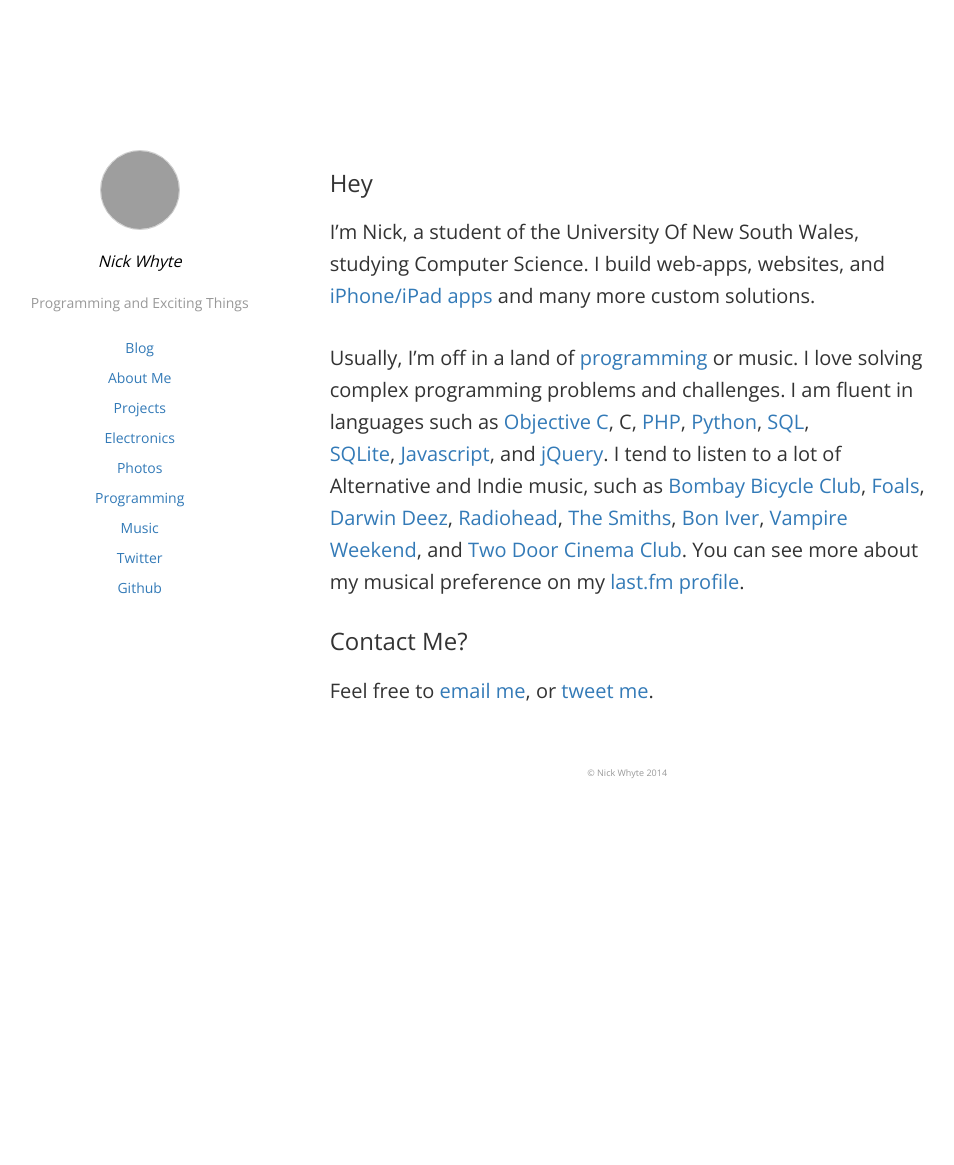
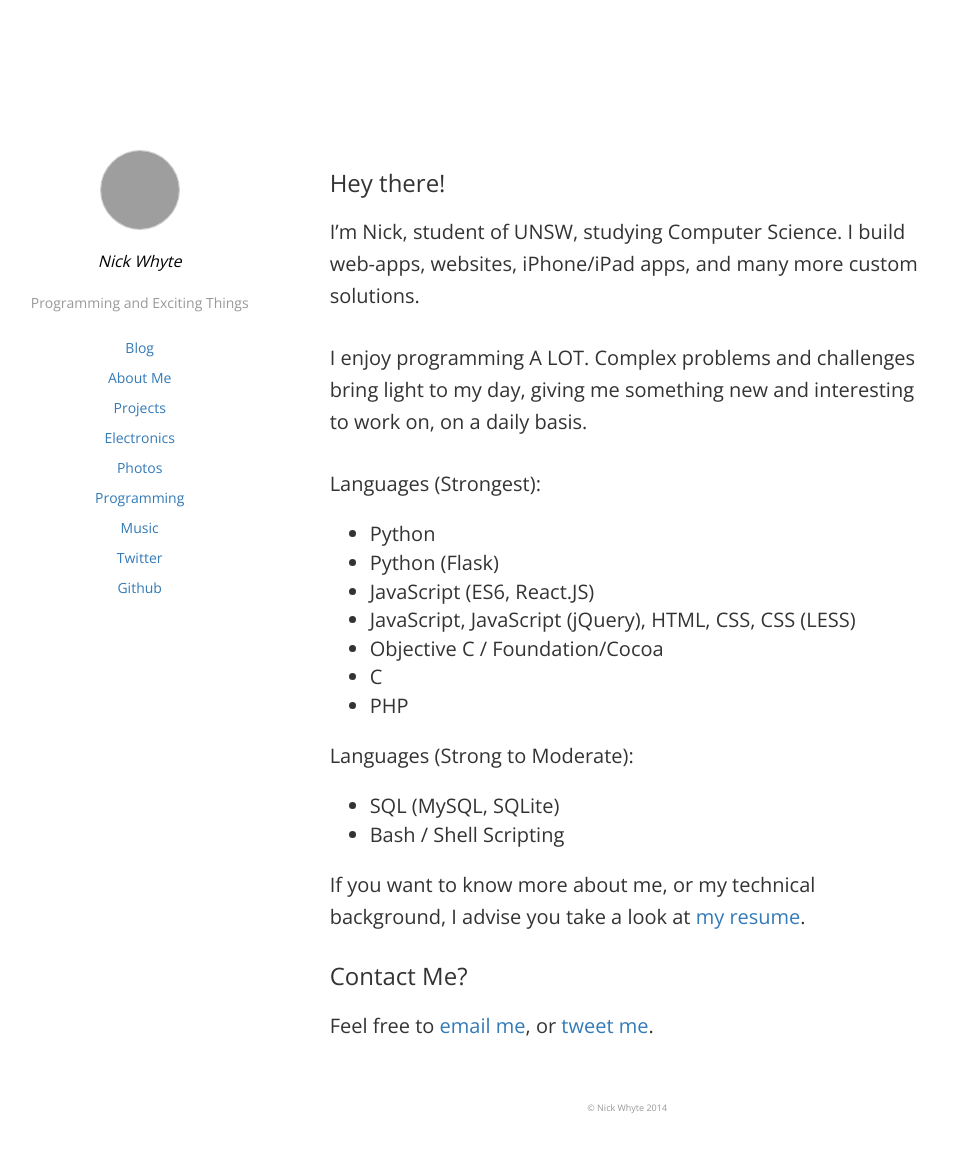
Before and after one commit to nickw444/nickw444.github.io, a Jekyll site: the page built from _pages/about.md, in a window 1280 px wide. Shown: the whole page, without its empty margins (127-1081 px from the left). Built offline with Jekyll 4.4.1, drawn with Linux system fonts in a browser that asks for light colours; before the commit the page ends 900 px from its top, so only the background shows below that; grey boxes are pictures that could not be loaded.

Commit message:
Update about page and projects page

```diff
--- a/_pages/about.md
+++ b/_pages/about.md
@@ -7,12 +7,26 @@
 menu: default
 ---
 
-### Hey
+### Hey there!
 
-I’m Nick, a student of the University Of New South Wales, studying Computer Science. I build web-apps, websites, and [iPhone/iPad apps](http://listy.nickwhyte.com/)&nbsp;and many more custom solutions.
+I'm Nick, student of UNSW, studying Computer Science. I build web-apps, websites, iPhone/iPad apps, and many more custom solutions.
 
-Usually, I’m off in a land of [programming](https://github.com/nickw444) or music. I love solving complex programming problems and challenges. I am fluent in languages such as [Objective C](http://en.wikipedia.org/wiki/Objective-C), C,&nbsp;[PHP](http://php.net), [Python](http://www.python.org/), [SQL](http://www.mysql.com/), [SQLite](http://www.sqlite.org/),&nbsp;[Javascript](http://en.wikipedia.org/wiki/JavaScript), and [jQuery](http://jquery.com/). I tend to listen to a lot of Alternative and Indie music, such as[ Bombay Bicycle Club](http://www.last.fm/music/Bombay+Bicycle+Club), [Foals](http://www.last.fm/music/Foals), [Darwin Deez](http://www.last.fm/music/Darwin+Deez), [Radiohead](http://www.last.fm/music/Radiohead), [The Smiths](http://www.last.fm/music/The+Smiths), [Bon Iver](http://www.last.fm/music/Bon+Iver), [Vampire Weekend](http://www.last.fm/music/Vampire+Weekend), and [Two Door Cinema Club](http://www.last.fm/music/Two+Door+Cinema+Club). You can see more about my musical preference on my [last.fm profile](http://www.last.fm/user/nickw444).
+I enjoy programming A LOT. Complex problems and challenges bring light to my day, giving me something new and interesting to work on, on a daily basis.
+
+Languages (Strongest):
+ - Python
+ - Python (Flask)
+ - JavaScript (ES6, React.JS)
+ - JavaScript, JavaScript (jQuery), HTML, CSS, CSS (LESS)
+ - Objective C / Foundation/Cocoa
+ - C
+ - PHP
+
+Languages (Strong to Moderate):
+ - SQL (MySQL, SQLite)
+ - Bash / Shell Scripting
+
+If you want to know more about me, or my technical background, I advise you take a look at [my resume](http://nickwhyte.com/resume/).
 
 ### Contact Me?
-
 Feel free to [email me](mailto:nick@nickwhyte.com), or&nbsp;[tweet me](https://twitter.com/nickw444).
```
Also changed, not shown: _pages/projects.md (+4 -5 lines).
